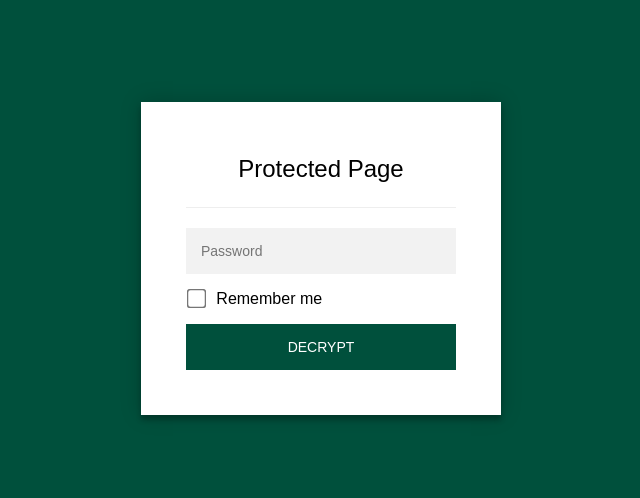
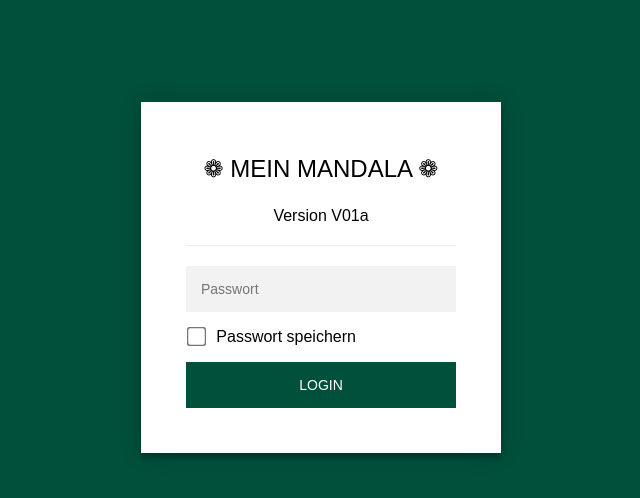
Before and after one commit to meinmandala/meinmandala.ch, a plain HTML site: page index.html in a window 1280 px wide. Shown: the whole page, without its empty margins (319-959 px from the left). Drawn offline with Linux system fonts and the light colour scheme.

Commit message:
Add files via upload

```diff
--- a/index.html
+++ b/index.html
@@ -156,8 +156,10 @@
     <div class="staticrypt-page">
         <div class="staticrypt-form">
             <div class="staticrypt-instructions">
-                <p class="staticrypt-title">Protected Page</p>
-                <p></p>
+                <p class="staticrypt-title">❁ MEIN MANDALA ❁</p>
+                <p>
+                    Version V01a
+                </p>
             </div>
 
             <hr class="staticrypt-hr">
@@ -166,17 +168,17 @@
                 <input id="staticrypt-password"
                        type="password"
                        name="password"
-                       placeholder="Password"
+                       placeholder="Passwort"
                        autofocus/>
 
                 <label id="staticrypt-remember-label" class="staticrypt-remember hidden">
                     <input id="staticrypt-remember"
                            type="checkbox"
                            name="remember"/>
-                    Remember me
+                    Passwort speichern
                 </label>
 
-                <input type="submit" class="staticrypt-decrypt-button" value="DECRYPT"/>
+                <input type="submit" class="staticrypt-decrypt-button" value="Login"/>
             </form>
         </div>
 
```
